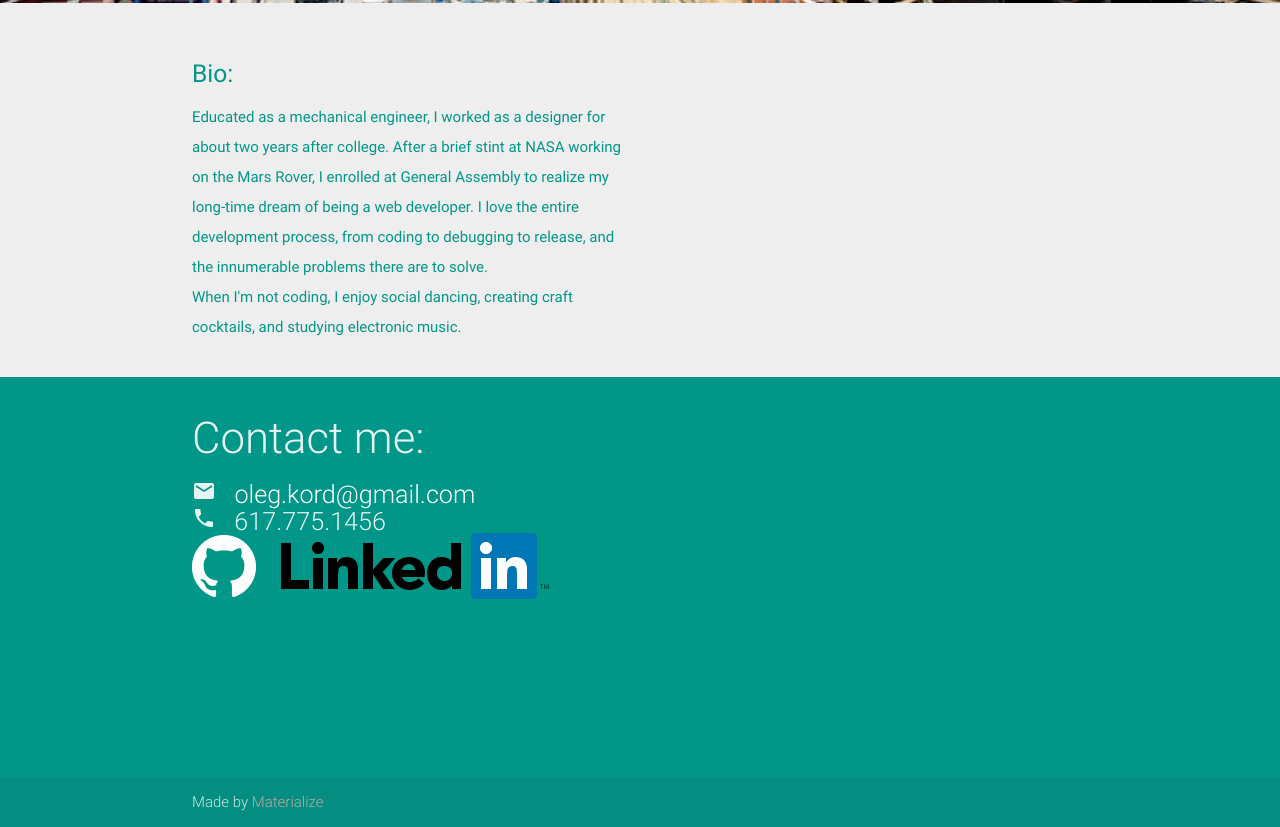
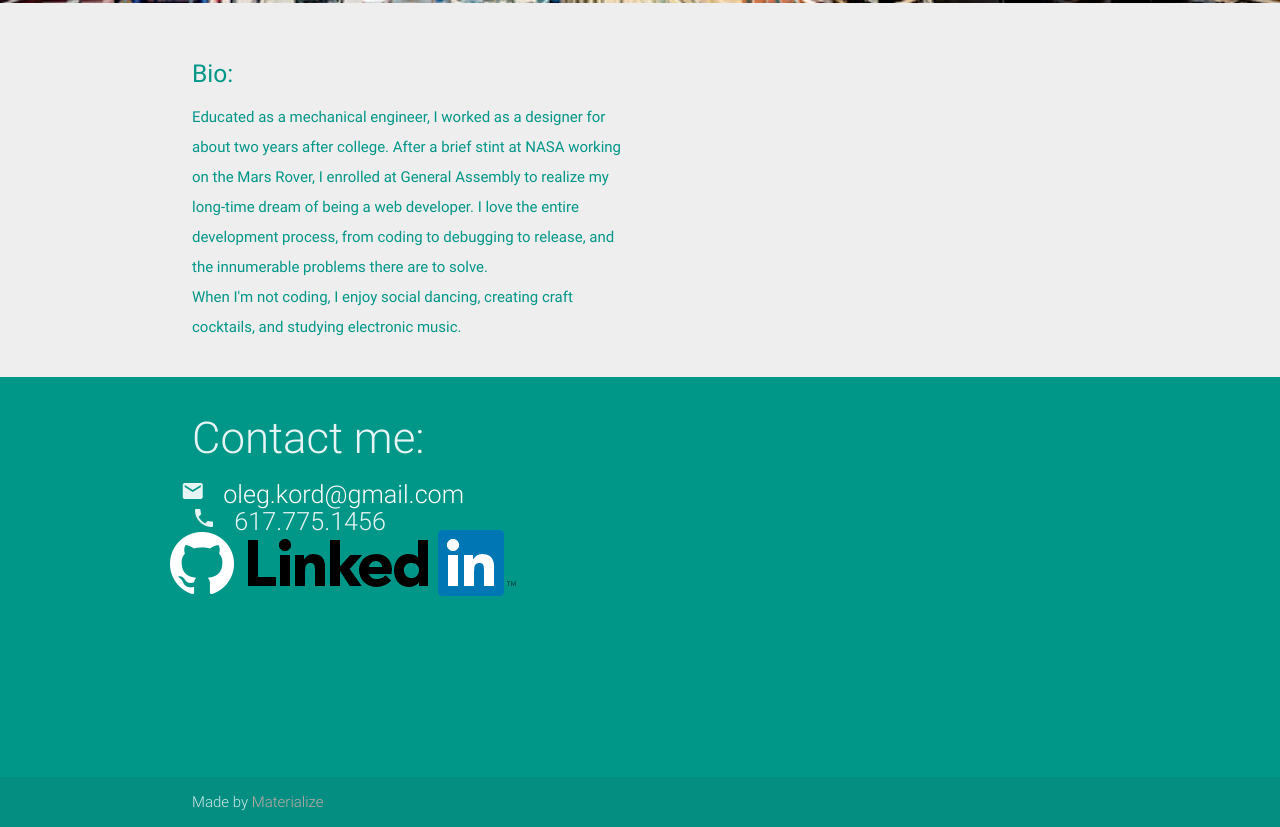
Before and after one commit to olegkord/portfolio, a website: page public/index.html in a window 1280 px wide. Shown: the part 3150-3977 px from the top of the page. Drawn offline with nearby package versions, Linux system fonts and the light colour scheme.

Commit message:
added two rows to contact me section

```diff
--- a/public/index.html
+++ b/public/index.html
@@ -208,12 +208,13 @@
     <div class="section">
       <div id="contact" class="container">
         <h3 class="header col s12 light">Contact me:</h3>
-        <span class="flow-text">
+        <span class="flow-text row">
          <i class="material-icons">email</i>&nbsp;&nbsp;&nbsp;<a class="white-text" href="mailto:oleg.kord@gmail.com">oleg.kord@gmail.com</a>
-         <br><br><i class="material-icons">phone</i>&nbsp;&nbsp;&nbsp;617.775.1456
-         <br><br><a href="https://www.github.com/olegkord"><img class="responsive-img" src="images/GitHub-Mark-Light-64px.png" alt="Github"></img></a>&nbsp;&nbsp;&nbsp;
-             <a href="https://www.linkedin.com/in/olegkordunskiy"><img class="responsive-img" src="images/Logo-2C-66px-TM.png"></img></a>
-       </span>
+         <br><br><i class="material-icons">phone</i>&nbsp;&nbsp;&nbsp;617.775.1456</span>
+         <span class="row">
+           <a href="https://www.github.com/olegkord"><img class="responsive-img" src="images/GitHub-Mark-Light-64px.png" alt="Github"></img></a>&nbsp;&nbsp;&nbsp;
+           <a href="https://www.linkedin.com/in/olegkordunskiy"><img class="responsive-img" src="images/Logo-2C-66px-TM.png"></img></a>
+         </span>
       </div>
     </div>
   </div>
```
